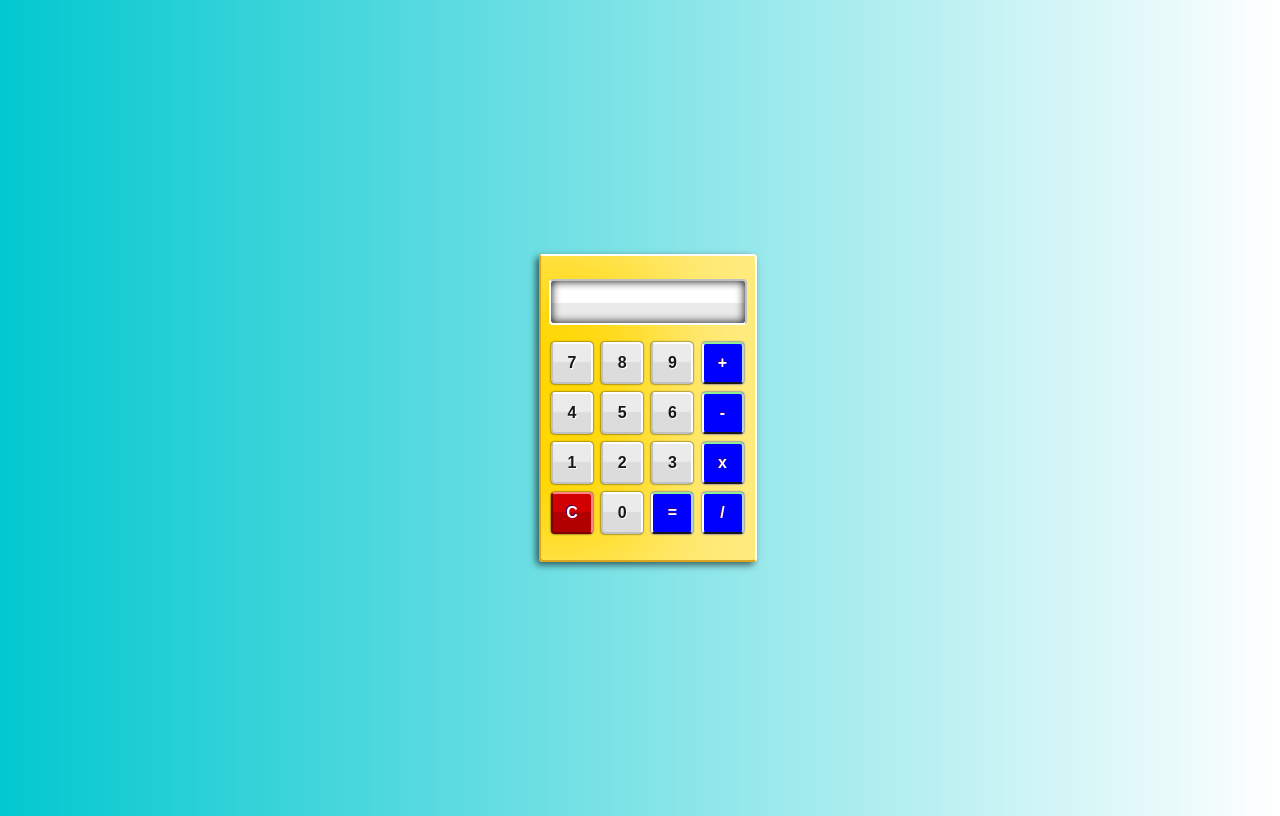
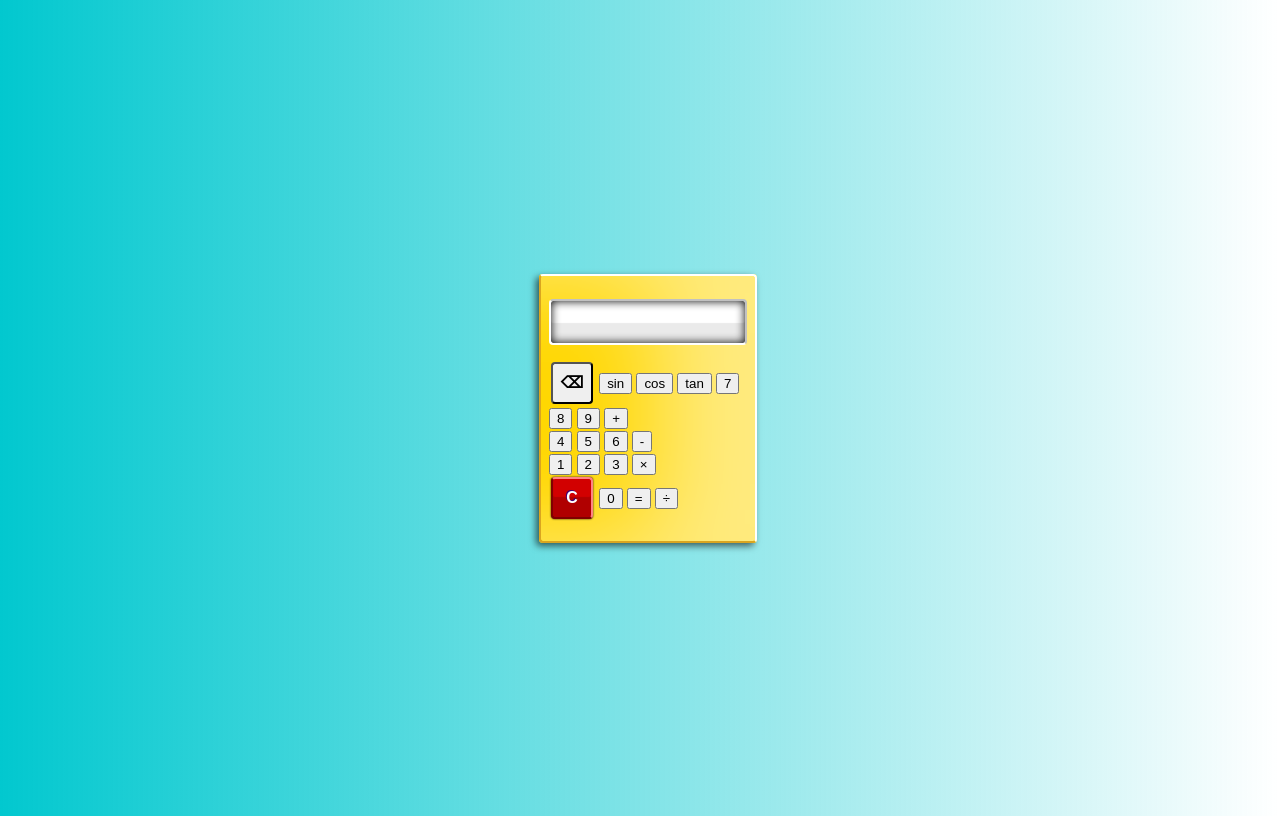
Before and after one commit to Ezan220401/Kalkuator-Mahal, a plain HTML site: page index.html in a window 1280 px wide. Drawn offline with Linux system fonts and the light colour scheme.

Commit message:
Update index.html

```diff
--- a/index.html
+++ b/index.html
@@ -1,37 +1,80 @@
 <!DOCTYPE html>
 <html lang="en">
 <head>
-    <title>Kalkuator Sederhana</title>
+    <title>Kalkulator Sederhana</title>
     <link rel="stylesheet" href="style.css">
 </head>
 <body>
     <div class="container">
         <fieldset id="container">
             <form name="calculator">
-
                 <input id="display" type="text" name="display" readonly>
 
-            <input class="tombol digits" type="button" value="7" onclick="calculator.display.value += '7'">
-            <input class="tombol digits" type="button" value="8" onclick="calculator.display.value += '8'">
-            <input class="tombol digits" type="button" value="9" onclick="calculator.display.value += '9'">
-            <input class="tombol aritmatika" type="button" value="+" onclick="calculator.display.value += ' + '">
+                <button type="button" class="tombol" onclick="backspace()">⌫</button>
+                <button type="button" class="tombolTrigonometri" onclick="calculateTrig('sin')">sin</button>
+                <button type="button" class="tombolTrigonometri" onclick="calculateTrig('cos')">cos</button>
+                <button type="button" class="tombolTrigonometri" onclick="calculateTrig('tan')">tan</button>
+
+                <input class="tombolDigits" type="button" value="7" onclick="calculator.display.value += '7'">
+                <input class="tombolDigits" type="button" value="8" onclick="calculator.display.value += '8'">
+                <input class="tombolDigits" type="button" value="9" onclick="calculator.display.value += '9'">
+                <input class="tombolAritmatika" type="button" value="+" onclick="calculator.display.value += '+'">
                 <br>
-            <input class="tombol digits" type="button" value="4" onclick="calculator.display.value += '4'">
-            <input class="tombol digits" type="button" value="5" onclick="calculator.display.value += '5'">
-            <input class="tombol digits" type="button" value="6" onclick="calculator.display.value += '6'">
-            <input class="tombol aritmatika" type="button" value="-" onclick="calculator.display.value += ' - '">
+                <input class="tombolDigits" type="button" value="4" onclick="calculator.display.value += '4'">
+                <input class="tombolDigits" type="button" value="5" onclick="calculator.display.value += '5'">
+                <input class="tombolDigits" type="button" value="6" onclick="calculator.display.value += '6'">
+                <input class="tombolAritmatika" type="button" value="-" onclick="calculator.display.value += '-'">
                 <br>
-            <input class="tombol digits" type="button" value="1" onclick="calculator.display.value += '1'">
-            <input class="tombol digits" type="button" value="2" onclick="calculator.display.value += '2'">
-            <input class="tombol digits" type="button" value="3" onclick="calculator.display.value += '3'">
-            <input class="tombol aritmatika" type="button" value="x" onclick="calculator.display.value += ' * '">
+                <input class="tombolDigits" type="button" value="1" onclick="calculator.display.value += '1'">
+                <input class="tombolDigits" type="button" value="2" onclick="calculator.display.value += '2'">
+                <input class="tombolDigits" type="button" value="3" onclick="calculator.display.value += '3'">
+                <input class="tombolAritmatika" type="button" value="×" onclick="calculator.display.value += '*'">
                 <br>
                 <input id="reset" class="tombol" type="button" value="C" onclick="calculator.display.value = ''">
-            <input class="tombol digits" type="button" value="0" onclick="calculator.display.value += '0'">
-            <input class="tombol aritmatika" type="button" value="=" onclick="calculator.display.value = eval(calculator.display.value)">
-            <input class="tombol aritmatika" type="button" value="/" onclick="calculator.display.value += ' / '">
+                <input class="tombolDigits" type="button" value="0" onclick="calculator.display.value += '0'">
+                <input class="tombolAritmatika" type="button" value="=" onclick="calculateResult()">
+                <input class="tombolAritmatika" type="button" value="÷" onclick="calculator.display.value += '/'">
             </form>
         </fieldset>
     </div>
+    <script>
+        function backspace() {
+            let display = document.getElementById("display");
+            display.value = display.value.slice(0, -1); //hapus angka terbaru
+            if (display.value === "") {
+                display.value = "0";
+            }
+        }
+
+        function calculateTrig(func) {
+            let display = document.getElementById("display");
+            let value = parseFloat(display.value);
+            if (isNaN(value)) {
+                display.value = "Error";
+                return;
+            }
+            let radians = value * (Math.PI / 180); //konversi ke radian karena sudut di bahasa javascript diukur dengan radian, bukan derajat
+            switch (func) {
+                case 'sin':
+                    display.value = Math.sin(radians).toFixed(5);
+                    break;
+                case 'cos':
+                    display.value = Math.cos(radians).toFixed(5);
+                    break;
+                case 'tan':
+                    display.value = Math.tan(radians).toFixed(5);
+                    break;
+            }
+        }
+
+        function calculateResult() {
+            let display = document.getElementById("display");
+            try {
+                display.value = eval(display.value);
+            } catch (error) {
+                display.value = "Error";
+            }
+        }
+    </script>
 </body>
 </html>
```
Lines whose indentation alone changed are shown as unchanged.
